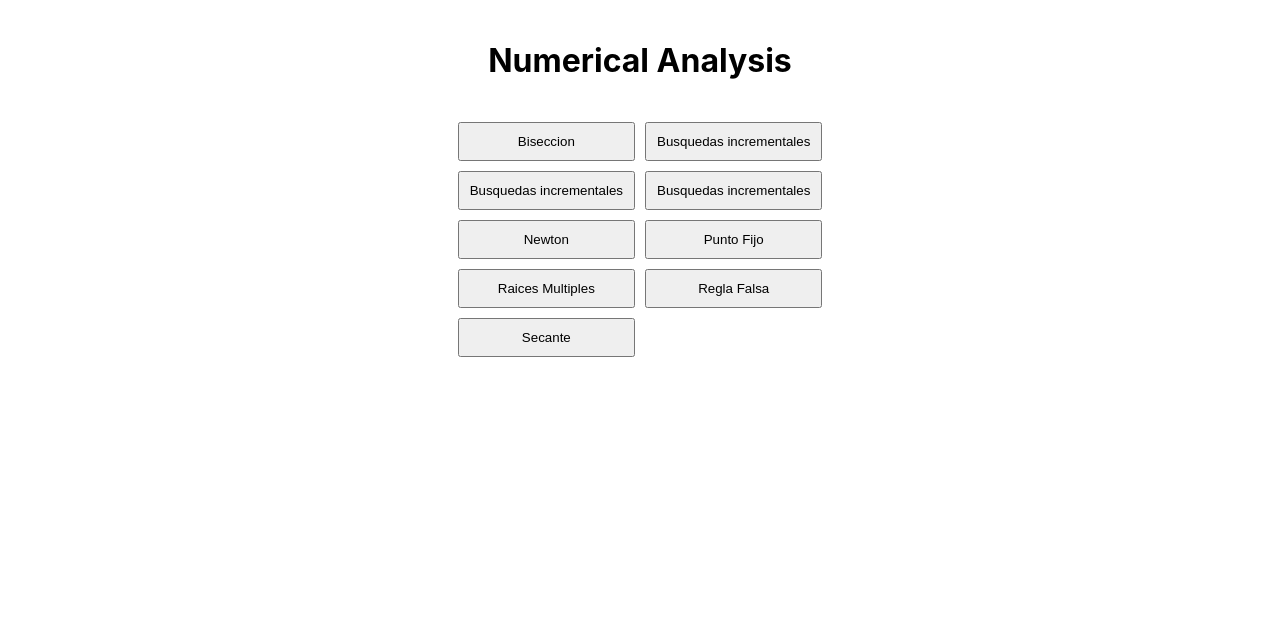
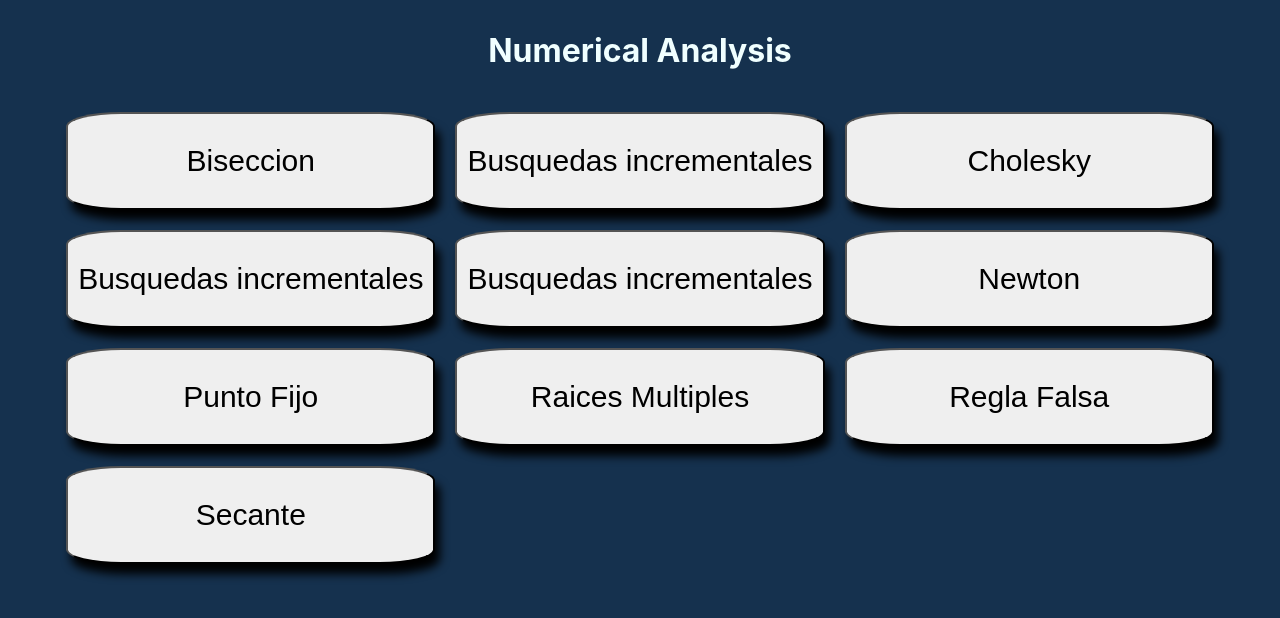
Before and after one commit to Miguelco23/Numerical-analysis, a React (Create React App) app in the folder numerical_front/: page / in a window 1280 px wide. Shown: the top 618 px of the page. Built offline with nearby package versions, Linux system fonts and the light colour scheme.

Commit message:
Styling homePage

```diff
--- a/numerical_front/src/App.css
+++ b/numerical_front/src/App.css
@@ -1,38 +1,12 @@
-.App {
-  text-align: center;
+body{
+  background-color: rgb(21, 49, 78);
 }
 
-.App-logo {
-  height: 40vmin;
-  pointer-events: none;
+h1{
+  color: azure;
 }
 
-@media (prefers-reduced-motion: no-preference) {
-  .App-logo {
-    animation: App-logo-spin infinite 20s linear;
-  }
+input{
+  margin: 10px;
+  font-style: bold;
 }
-
-.App-header {
-  background-color: #282c34;
-  min-height: 100vh;
-  display: flex;
-  flex-direction: column;
-  align-items: center;
-  justify-content: center;
-  font-size: calc(10px + 2vmin);
-  color: white;
-}
-
-.App-link {
-  color: #61dafb;
-}
-
-@keyframes App-logo-spin {
-  from {
-    transform: rotate(0deg);
-  }
-  to {
-    transform: rotate(360deg);
-  }
-}
--- a/numerical_front/src/App.jsx
+++ b/numerical_front/src/App.jsx
@@ -2,17 +2,6 @@ import './App.css';
 import HomePage from './HomePage';
 
 function App() {
-
-  const fetchData = async () => {
-    try {
-      const response = await fetch('http://localhost:8000/api/endpoint'); // Reemplaza la URL con la URL de tu API de FastAPI
-      const data = await response.json();
-      console.log(data); // Haz algo con los datos de respuesta
-    } catch (error) {
-      console.error(error);
-    }
-  };
-
   return (
     <div className="App">
       <HomePage />
--- a/numerical_front/src/HomePage.css
+++ b/numerical_front/src/HomePage.css
@@ -2,28 +2,39 @@
     display: flex;
     flex-direction: column;
     align-items: center;
-    padding: 20px;
+    padding: 10px;
   }
 
   .grid {
     display: grid;
-    grid-template-columns: repeat(2, 1fr);
-    grid-gap: 10px;
+    grid-template-columns: repeat(3, 1fr);
+    grid-gap: 20px;
     margin-top: 20px;
   }
 
-  button {
-    padding: 10px;
+  .homeButton {
+    padding: 30px 10px;
+    font-size: 30px;
+    border-radius: 15%;
+    box-shadow: black 5px 10px 10px;
+    transition: transform 0.3s ease;
+  }
+
+  .homeButton:hover{
+    transform: scale(1.1);
+    cursor: pointer;
   }
 
   .modal {
     position: absolute;
     top: 50%;
     left: 50%;
-    transform: translate(-50%, -50%);
+    transform: translate(-50%, -50%) scale(1.5);
     background-color: white;
     padding: 20px;
     outline: none;
+    border-radius: 5%;
+    box-shadow: black 5px 10px 100px;
   }
 
   .overlay {
--- a/numerical_front/src/HomePage.jsx
+++ b/numerical_front/src/HomePage.jsx
@@ -1,21 +1,22 @@
 import React, { useState } from 'react';
+import * as Methods from './methods';
 import Modal from 'react-modal';
 import './HomePage.css';
 
 Modal.setAppElement('#root');
 
-const Biseccion = () => {
+const BusquedasInc = () => {
     return (
-        <div id="biseccion">
-            <h2>Biseccion</h2>
+        <div id="BusquedasInc">
+            <h2>Busquedas Incremenatales</h2>
         </div>
     );
 }
 
-const BusquedasInc = () => {
+const Cholesky = () => {
     return (
-        <div id="BusquedasInc">
-            <h2>Busquedas Incremenatales</h2>
+        <div id="Cholesky">
+            <h2>Cholesky</h2>
         </div>
     );
 }
@@ -93,9 +94,11 @@ const HomePage = () => {
     let selectedMethod = () => {
         switch (selectedButton) {
             case "biseccion":
-                return <Biseccion />;
+                return <Methods.Biseccion />;
             case "busquedasinc":
                 return <BusquedasInc />;
+            case "Cholesky":
+                return <Cholesky />;
             case "Crout":
                 return <Crout />;
             case "Doolittle":
@@ -106,8 +109,8 @@ const HomePage = () => {
                 return <PuntoFijo />;
             case "RaicesMultiples":
                 return <RaicesMultiples />;
-            case "ReglaFalsa":
-                return <reglaFalsa />;
+            case "reglaFalsa":
+                return <ReglaFalsa />;
             case "secante":
                 return <Secante />;
             default:
@@ -119,15 +122,16 @@ const HomePage = () => {
         <div className="home-page">
             <h1>Numerical Analysis</h1>
             <div className="grid">
-                <button onClick={() => handleOpenModal("biseccion")}>Biseccion</button>
-                <button onClick={() => handleOpenModal("busquedasinc")}>Busquedas incrementales</button>
-                <button onClick={() => handleOpenModal("Crout")}>Busquedas incrementales</button>
-                <button onClick={() => handleOpenModal("Doolittle")}>Busquedas incrementales</button>
-                <button onClick={() => handleOpenModal("Newton")}>Newton</button>
-                <button onClick={() => handleOpenModal("puntoFijo")}>Punto Fijo</button>
-                <button onClick={() => handleOpenModal("RaicesMultiples")}>Raices Multiples</button>
-                <button onClick={() => handleOpenModal("reglaFalsa")}>Regla Falsa</button>
-                <button onClick={() => handleOpenModal("secante")}>Secante</button>
+                <button className= "homeButton" onClick={() => handleOpenModal("biseccion")}>Biseccion</button>
+                <button className= "homeButton" onClick={() => handleOpenModal("busquedasinc")}>Busquedas incrementales</button>
+                <button className= "homeButton" onClick={() => handleOpenModal("Cholesky")}>Cholesky</button>
+                <button className= "homeButton" onClick={() => handleOpenModal("Crout")}>Busquedas incrementales</button>
+                <button className= "homeButton" onClick={() => handleOpenModal("Doolittle")}>Busquedas incrementales</button>
+                <button className= "homeButton" onClick={() => handleOpenModal("Newton")}>Newton</button>
+                <button className= "homeButton" onClick={() => handleOpenModal("puntoFijo")}>Punto Fijo</button>
+                <button className= "homeButton" onClick={() => handleOpenModal("RaicesMultiples")}>Raices Multiples</button>
+                <button className= "homeButton" onClick={() => handleOpenModal("reglaFalsa")}>Regla Falsa</button>
+                <button className= "homeButton" onClick={() => handleOpenModal("secante")}>Secante</button>
             </div>
 
             <Modal
@@ -137,7 +141,7 @@ const HomePage = () => {
                 overlayClassName="overlay"
             >
                 {selectedMethod()}
-                <button onClick={handleCloseModal}>Close</button>
+                <button onClick={handleCloseModal}>Cerrar</button>
             </Modal>
         </div>
     );
```
